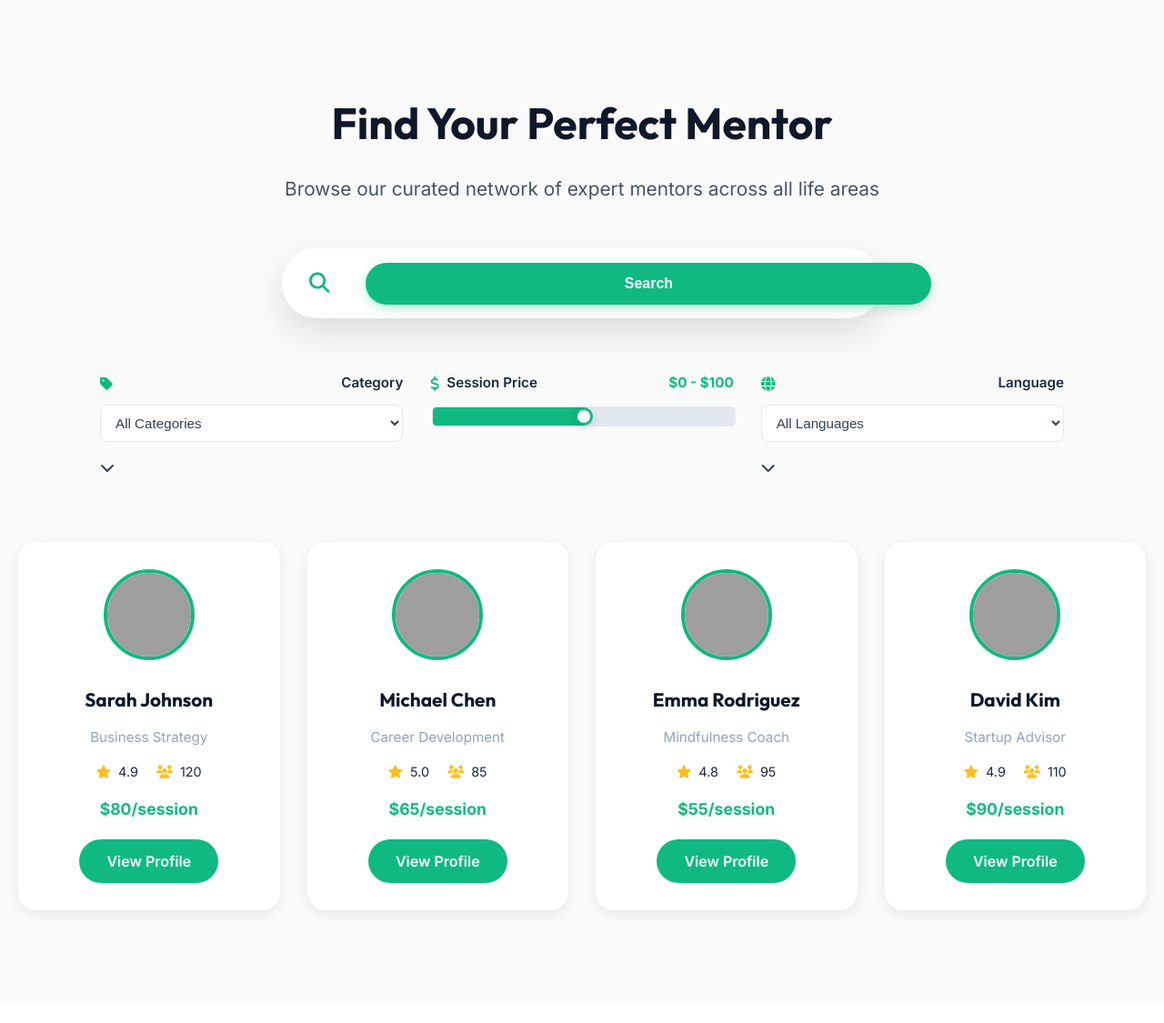
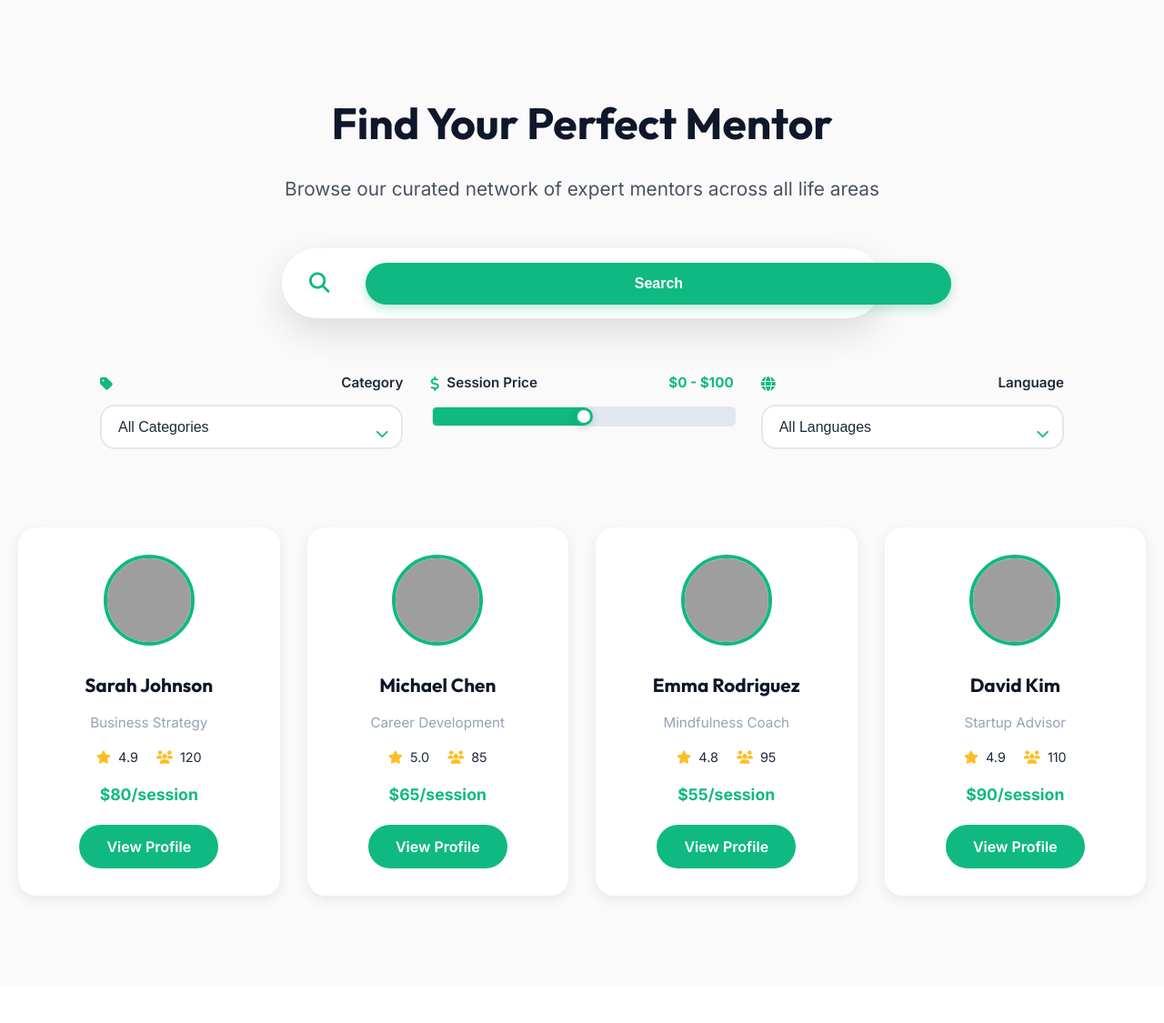
Before and after one commit to Cmanar0/healty_mentoring, a Django app: page / in a window 1280 px wide; the page is wider, and only the part inside the window is pictured. Shown: the part 960-2085 px from the top of that part at 91% size. Run offline with Django 4.2, Linux system fonts and the light colour scheme; grey boxes are pictures that could not be loaded.

Commit message:
Fix search button overlap and add custom dropdown styling

```diff
--- a/static/css/landing.css
+++ b/static/css/landing.css
@@ -601,7 +601,7 @@ h1, h2, h3, h4 {
   align-items: center;
   background: white;
   border-radius: 60px;
-  padding: 8px 8px 8px 30px;
+  padding: 8px;
   box-shadow: 0 15px 40px rgba(0,0,0,0.12);
   transition: all 0.3s ease;
   gap: 12px;
@@ -616,6 +616,7 @@ h1, h2, h3, h4 {
   color: var(--primary);
   font-size: 1.4rem;
   flex-shrink: 0;
+  margin-left: 22px;
 }
 
 .search-bar input {
@@ -706,6 +707,53 @@ h1, h2, h3, h4 {
   margin-left: auto;
   font-weight: 700;
   color: var(--primary);
+}
+
+/* Custom Select Styling */
+.custom-select {
+  position: relative;
+}
+
+.custom-select select {
+  width: 100%;
+  padding: 14px 40px 14px 18px;
+  border: 2px solid #e2e8f0;
+  border-radius: 16px;
+  font-size: 1rem;
+  background: white;
+  cursor: pointer;
+  transition: all 0.3s ease;
+  appearance: none;
+  -webkit-appearance: none;
+  -moz-appearance: none;
+  color: var(--text-dark);
+  font-weight: 500;
+}
+
+.custom-select select:hover {
+  border-color: var(--primary);
+  box-shadow: 0 4px 12px rgba(16, 185, 129, 0.1);
+}
+
+.custom-select select:focus {
+  border-color: var(--primary);
+  outline: none;
+  box-shadow: 0 0 0 3px rgba(16, 185, 129, 0.1);
+}
+
+.custom-select i {
+  position: absolute;
+  right: 16px;
+  top: 50%;
+  transform: translateY(-50%);
+  color: var(--primary);
+  pointer-events: none;
+  font-size: 0.9rem;
+  transition: transform 0.3s ease;
+}
+
+.custom-select select:focus + i {
+  transform: translateY(-50%) rotate(180deg);
 }
 
 /* Price Slider - Simplified */
```
